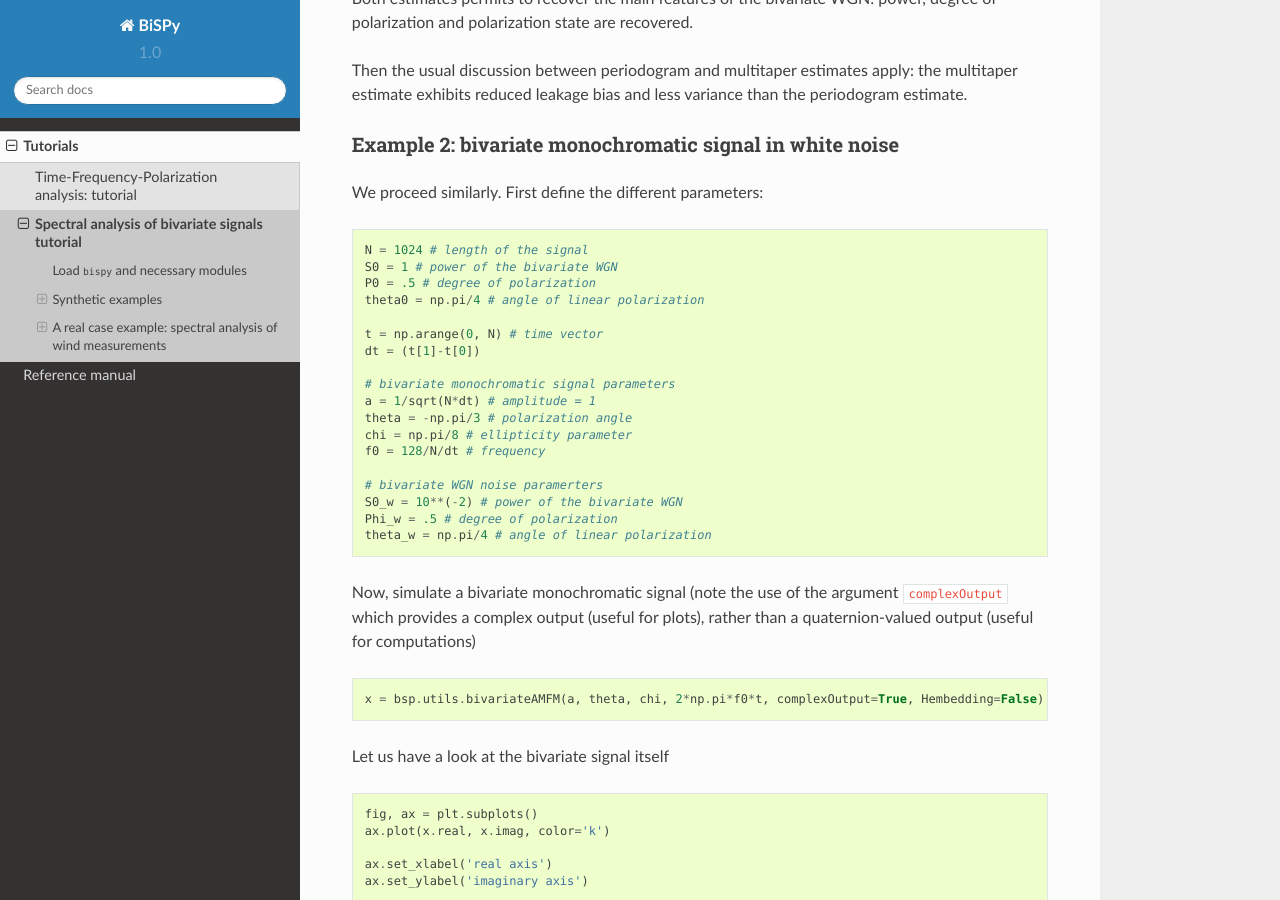
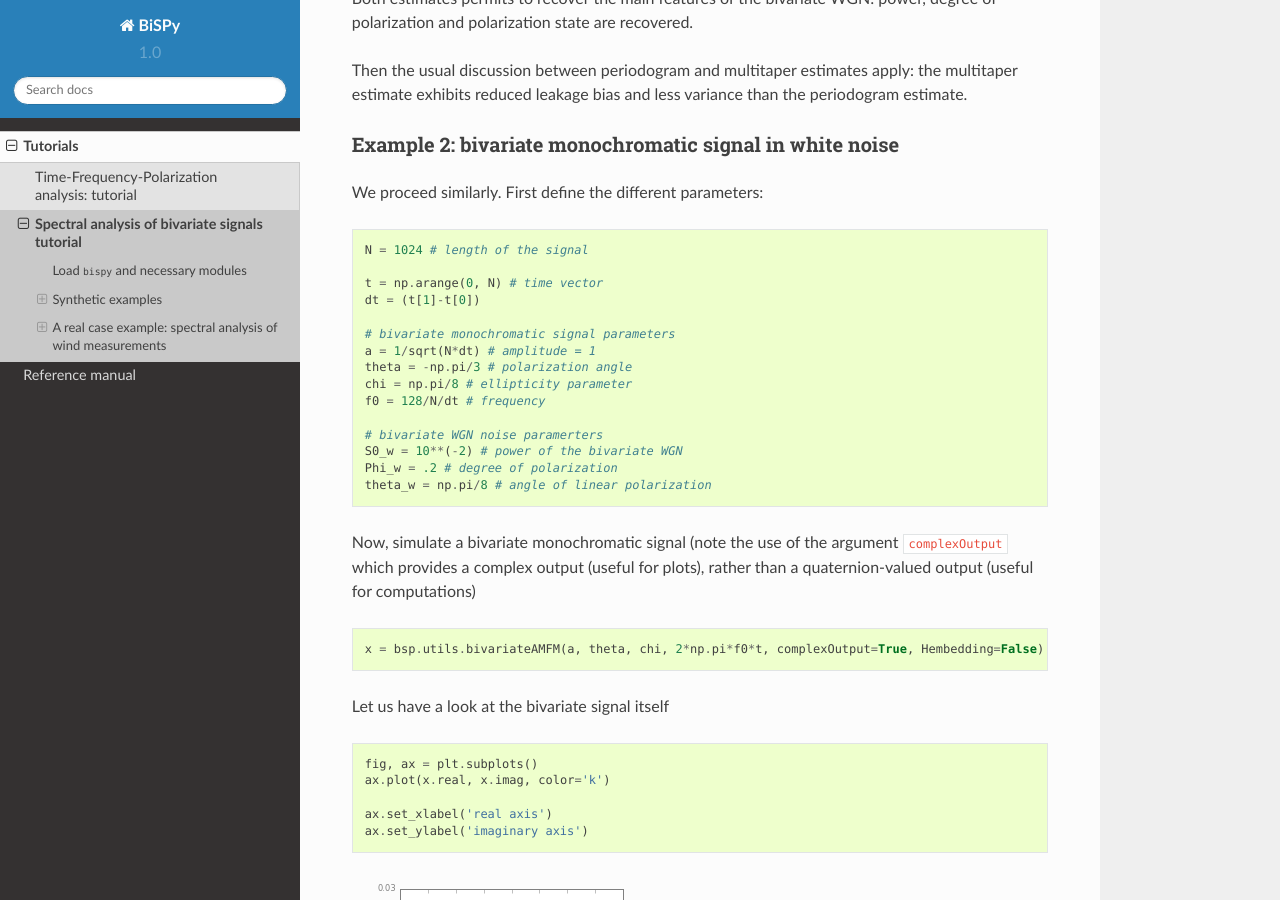
Before and after one commit to jflamant/bispy, a Sphinx documentation site: the page built from doc/tutorials/spectralanalysis.rst, in a window 1280 px wide and 900 px high, scrolled down 3581 px. Built offline with Sphinx 7.4.7 and the Read the Docs theme 2.0.0, drawn with Linux system fonts in a browser that asks for light colours; formulas are drawn with MathJax 3.

Commit message:
updating value definitions

```diff
--- a/doc/tutorials/spectralanalysis.rst
+++ b/doc/tutorials/spectralanalysis.rst
@@ -153,9 +153,6 @@ We proceed similarly. First define the different parameters:
 .. code:: python
 
     N = 1024 # length of the signal
-    S0 = 1 # power of the bivariate WGN
-    P0 = .5 # degree of polarization
-    theta0 = np.pi/4 # angle of linear polarization
 
     t = np.arange(0, N) # time vector
     dt = (t[1]-t[0])
@@ -168,8 +165,8 @@ We proceed similarly. First define the different parameters:
 
     # bivariate WGN noise paramerters
     S0_w = 10**(-2) # power of the bivariate WGN
-    Phi_w = .5 # degree of polarization
-    theta_w = np.pi/4 # angle of linear polarization
+    Phi_w = .2 # degree of polarization
+    theta_w = np.pi/8 # angle of linear polarization
 
 Now, simulate a bivariate monochromatic signal (note the use of the
 argument ``complexOutput`` which provides a complex output (useful for
```
Also changed, not shown: doc/tutorials/spectralanalysisTutorial_files/output_31_1.png, doc/tutorials/spectralanalysisTutorial_files/output_32_1.png.
